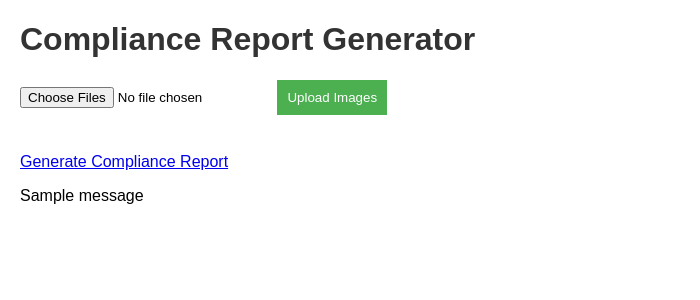
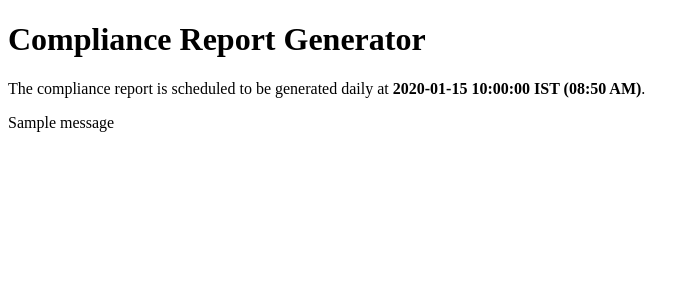
Before and after one commit to drgamer2077/planogram_fl, a Flask app: template templates/index.html in a window 1280 px wide. Shown: the top 300 px of the page, without its empty margins (0-700 px from the left). Run offline with Flask 3, Linux system fonts and the light colour scheme; the template is opened without the code that fills it: most values are stand-ins (such as "Sample title", 1, 10 or a date in 2020); one stand-in notice (Sample message) is shown.

```diff
--- a/templates/index.html
+++ b/templates/index.html
@@ -3,16 +3,16 @@
 <head>
     <meta charset="UTF-8">
     <title>Compliance Report Generator</title>
-    <link rel="stylesheet" href="{{ url_for('static', filename='styles.css') }}">
 </head>
 <body>
     <h1>Compliance Report Generator</h1>
-    <form action="{{ url_for('upload_files') }}" method="post" enctype="multipart/form-data">
-        <input type="file" name="images" multiple>
-        <button type="submit">Upload Images</button>
-    </form>
-    <br>
-    <a href="{{ url_for('generate_report') }}">Generate Compliance Report</a>
-    <p>{{ get_flashed_messages()[0] if get_flashed_messages() else "" }}</p>
+    <p>The compliance report is scheduled to be generated daily at <strong>{{ schedule_time }} IST (08:50 AM)</strong>.</p>
+    {% with messages = get_flashed_messages(with_categories=true) %}
+        {% if messages %}
+            {% for category, message in messages %}
+                <p class="{{ category }}">{{ message }}</p>
+            {% endfor %}
+        {% endif %}
+    {% endwith %}
 </body>
 </html>
```
Also changed, not shown: templates/report.html (+4 -4 lines).
